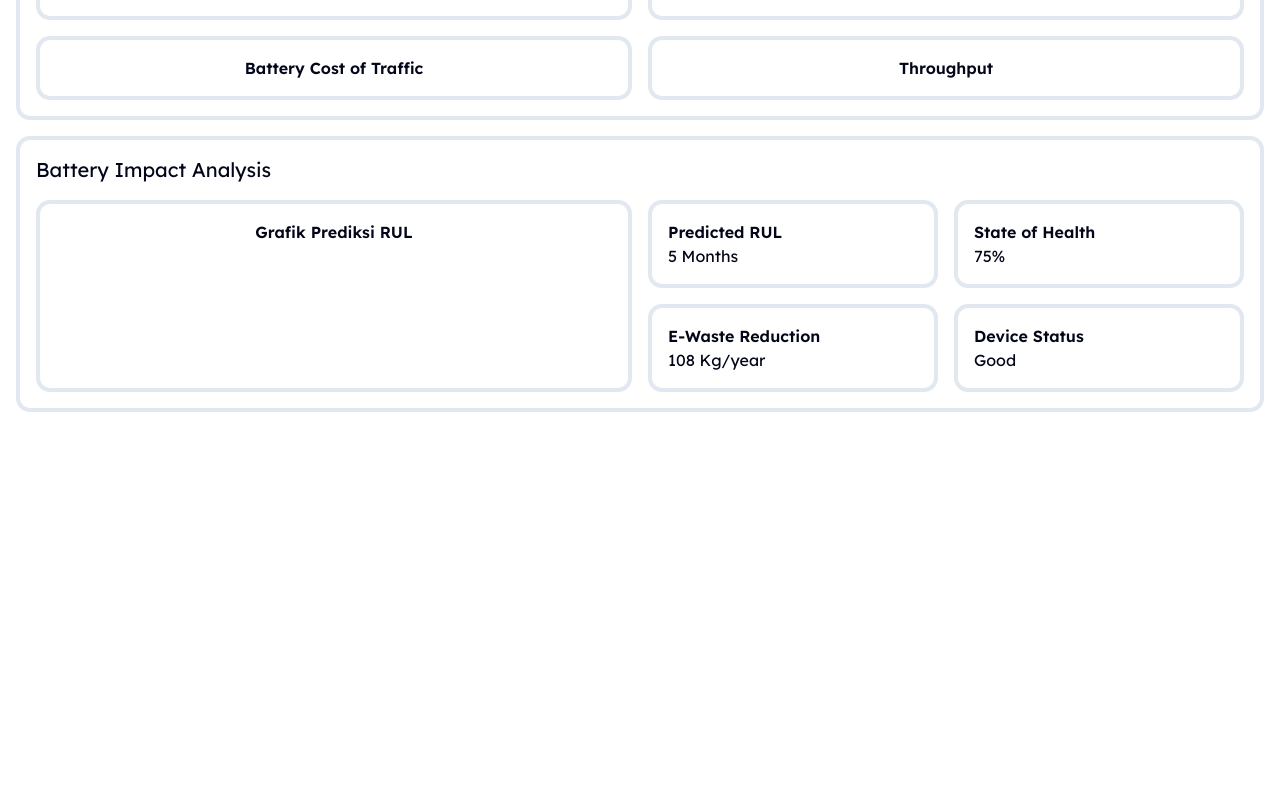
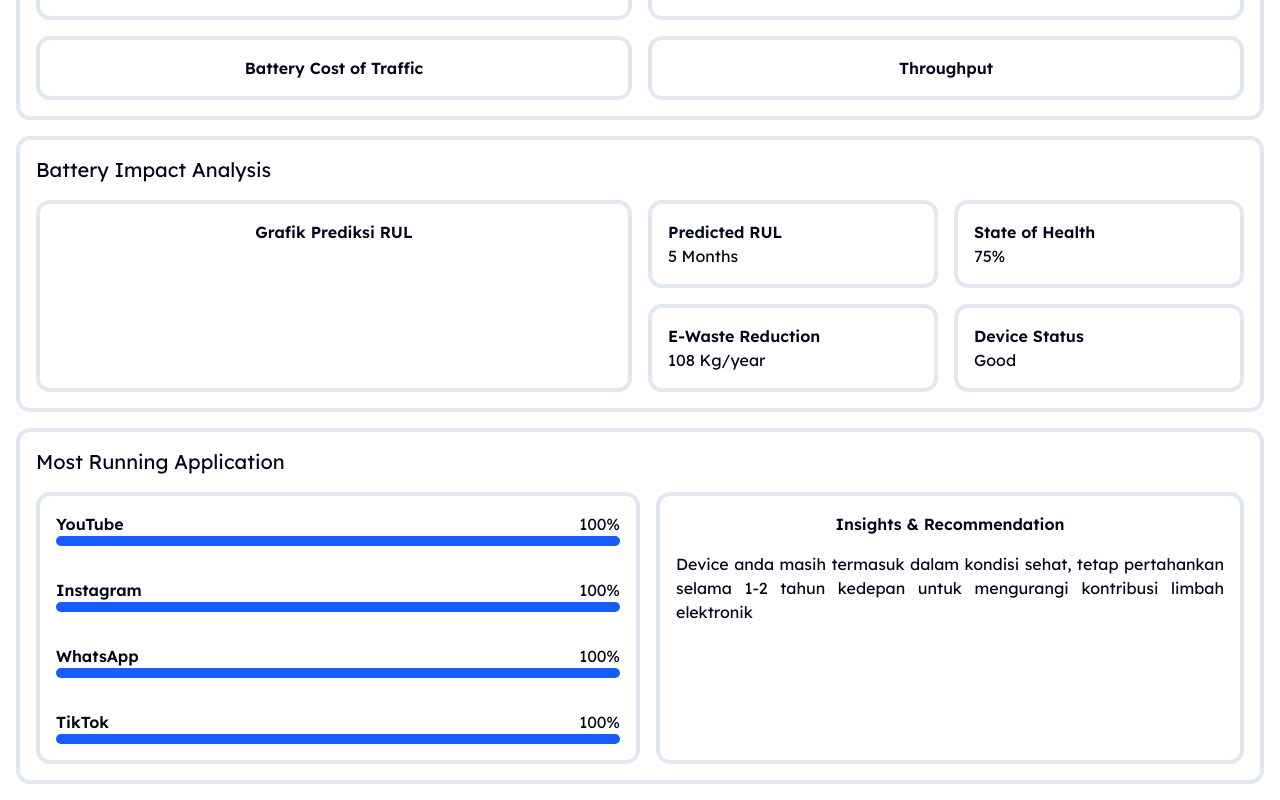
Before and after one commit to fadeldnswr/smartphone-battery-fe, a Next.js app: page / in a window 1280 px wide. Shown: the part 676-1476 px from the top of the page. Before the commit the page ends 1104 px from the top, so only its background shows below. Built offline with nearby package versions, Linux system fonts and the light colour scheme.

Commit message:
Create insights and recommendation layout

```diff
--- a/src/app/page.tsx
+++ b/src/app/page.tsx
@@ -1,6 +1,7 @@
 import RawMetrics from "@/layouts/RawMetrics";
 import EnergyAnalysis from "@/layouts/EnergyAnalysis";
 import BatteryImpactAnalysis from "@/layouts/BatteryImpactAnalysis";
+import Insights from "@/layouts/Insights";
 
 export default function Home() {
   return (
@@ -9,6 +10,7 @@ export default function Home() {
       <RawMetrics />
       <EnergyAnalysis />
       <BatteryImpactAnalysis />
+      <Insights />
     </div>
   );
 }
--- /dev/null
+++ b/src/components/MostRunningApp.tsx
@@ -0,0 +1,26 @@
+import React from "react";
+import ProgressBar from "./ui/progress-bar";
+
+// Define props interface for Most Running App component
+interface MostRunningAppProps {
+  appName: string;
+  usagePercentage: number;
+}
+
+const MostRunningApp: React.FC<MostRunningAppProps> = ({appName, usagePercentage}) => {
+  return (
+    <div className="box-border size-auto p-4 rounded-xl">
+      <div className="grid grid-cols-2">
+        <div>
+          <p className="font-semibold">{appName}</p>
+        </div>
+        <div>
+          <p className="text-right">{usagePercentage}%</p>
+        </div>
+      </div>
+      <ProgressBar />
+    </div>
+  )
+}
+
+export default MostRunningApp;
--- /dev/null
+++ b/src/components/ui/progress-bar.tsx
@@ -0,0 +1,11 @@
+
+
+const ProgressBar = () => {
+  return (
+    <div className="w-full bg-gray-200 rounded-full h-2.5 dark:bg-gray-700">
+      <div className="bg-blue-600 h-2.5 rounded-full"></div>
+    </div>
+  )
+}
+
+export default ProgressBar;
--- a/src/layouts/Insights.tsx
+++ b/src/layouts/Insights.tsx
@@ -0,0 +1,36 @@
+import React from "react";
+import MostRunningApp from "@/components/MostRunningApp";
+
+// Define most running app dummy data
+const runningApps = [
+  { appName: "YouTube", usagePercentage: 100 },
+  { appName: "Instagram", usagePercentage: 100 },
+  { appName: "WhatsApp", usagePercentage: 100 },
+  { appName: "TikTok", usagePercentage: 100 },
+]
+
+const Insights = () => {
+  return (
+    <section className="box-border size-auto border-4 p-4 rounded-xl mt-4">
+      <h1 className="text-xl">Most Running Application</h1>
+      <div className="grid grid-cols-2 mt-4">
+        <div className="box-border size-auto border-4 rounded-xl">
+          {runningApps.map((app, index) => (
+            <MostRunningApp
+            key={index}
+            appName={app.appName}
+            usagePercentage={app.usagePercentage} />
+          ))}
+        </div>
+        <div className="box-border size-auto border-4 p-4 rounded-xl ml-4">
+          <h3 className="text-center font-semibold">Insights & Recommendation</h3>
+          <p className="text-justify mt-4">Device anda masih termasuk dalam kondisi sehat,
+            tetap pertahankan selama 1-2 tahun kedepan untuk
+            mengurangi kontribusi limbah elektronik</p>
+        </div>
+      </div>
+    </section>
+  )
+}
+
+export default Insights;
```
Also changed, not shown: src/layouts/MostRunningApplication.tsx (deleted).
